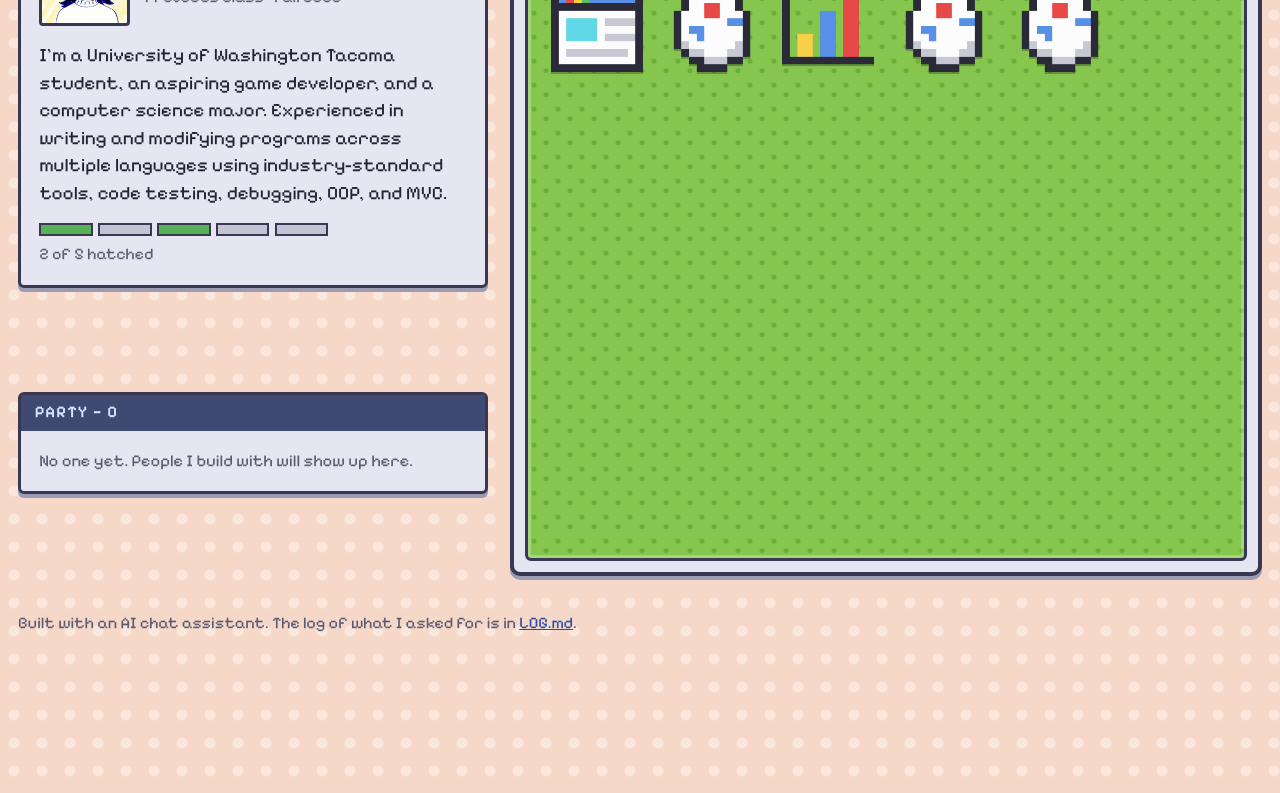
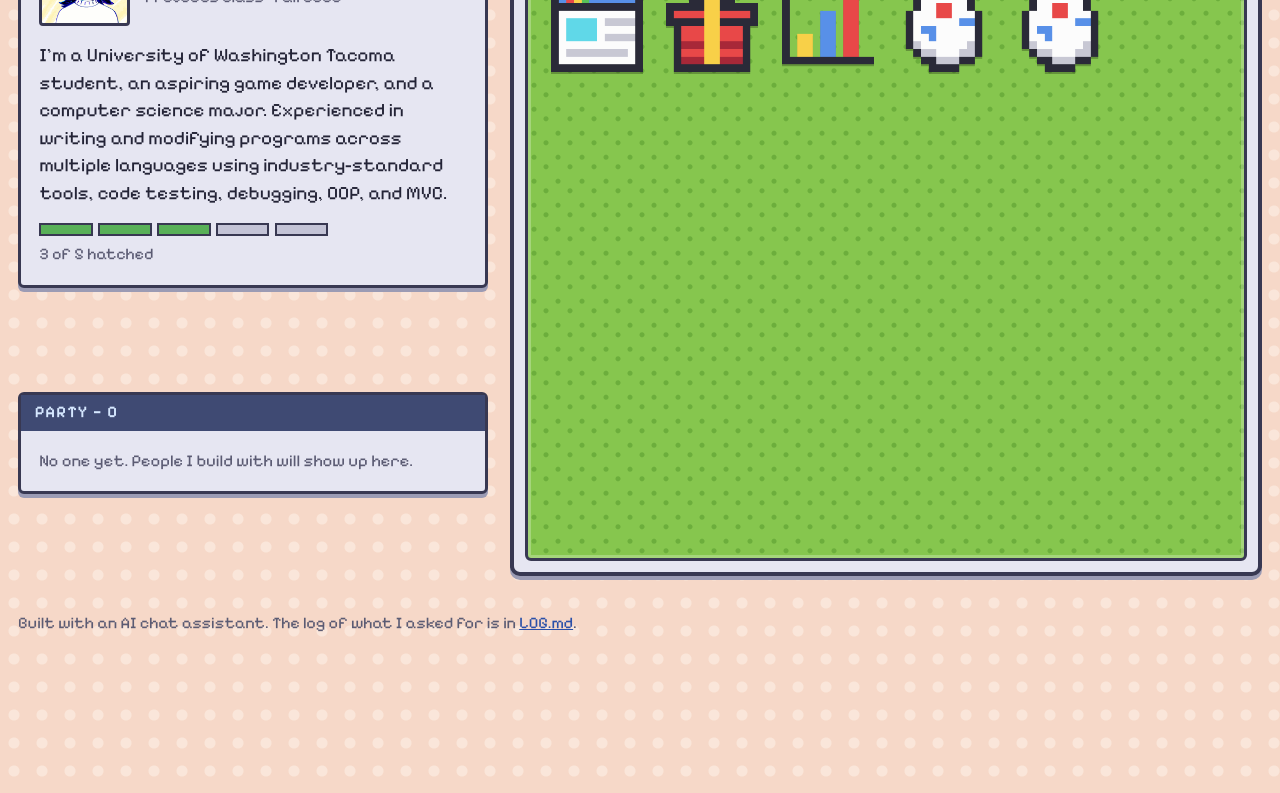
Before and after one commit to Jcelestra03/490-Portfolio, a plain HTML site: page index.html in a window 1280 px wide. Shown: the part 195-988 px from the top of the page. Drawn offline with Linux system fonts and the light colour scheme.

Commit message:
Add files via upload

```diff
--- a/script.js
+++ b/script.js
@@ -11,7 +11,7 @@
 
   Fields:
     kind         the assignment name (leave as is)
-    icon         egg, site, phone, bot, bolt, star, book, chart, or a single emoji like "🎮"
+    icon         egg, site, phone, bot, bolt, star, book, chart, gift, or a single emoji like "🎮"
     lastUpdated  any text, e.g. "Oct 18, 2026"
     workedWith   a list of names, e.g. ["Sam", "Priya"]. Leave [] for solo work.
     tags         short words that describe the project. They show up as its "moves".
@@ -38,13 +38,15 @@ const CARDS = [
   {
     number: 2,
     kind: "Something You Will Use",
-    status: "idea",
-    title: "TODO: your idea",
-    idea: "Build something for yourself: a thing that runs, does one real thing, and that you will actually use after this week. This is your first build with Claude Code, so it should be small. Since you are the only user, you are free to decide for yourself what counts as \"working\".",
-    link: "",
-    lastUpdated: "",
+    status: "done",
+    icon: "gift",
+    title: "Secret Santa setup",
+    summary: "A one-file Secret Santa website anyone can run for free: private login codes, wishlists from a quick questionnaire, Pokémon code names, anonymous questions, and a gift-day reveal, backed by Firebase with no server of my own. The project page walks through setup in 8 steps and has a [live demo](https://jcelestra03.github.io/Secret-Sants-Public-use-setup/demo/). [Code on GitHub](https://github.com/jcelestra03/Secret-Sants-Public-use-setup)",
+    link: "https://jcelestra03.github.io/Secret-Sants-Public-use-setup/",
+    linkText: "View site",
+    lastUpdated: "Oct 30, 2026",
     workedWith: [],
-    tags: [],
+    tags: ["HTML", "JavaScript", "Firebase", "Firestore", "GitHub Pages"],
     reflection: ""
   },
   {
@@ -218,6 +220,20 @@ const SPRITES = {
     "k.yy.bb.rr..",
     "kkkkkkkkkkkk",
     "............"
+  ],
+  gift: [
+    "...kk..kk...",
+    "..kyykkyyk..",
+    "...kkyykk...",
+    "kkkkkyykkkkk",
+    "krrrryyrrrrk",
+    "kkkkkyykkkkk",
+    ".krrryyrrrk.",
+    ".krrryyrrrk.",
+    ".kRRRyyRRRk.",
+    ".krrryyrrrk.",
+    ".kRRRyyRRRk.",
+    ".kkkkkkkkkk."
   ]
 };
 /* SPRITES-END */
```
Also changed, not shown: index.html (line endings or trailing spaces), style.css (line endings or trailing spaces), 2 other files.
